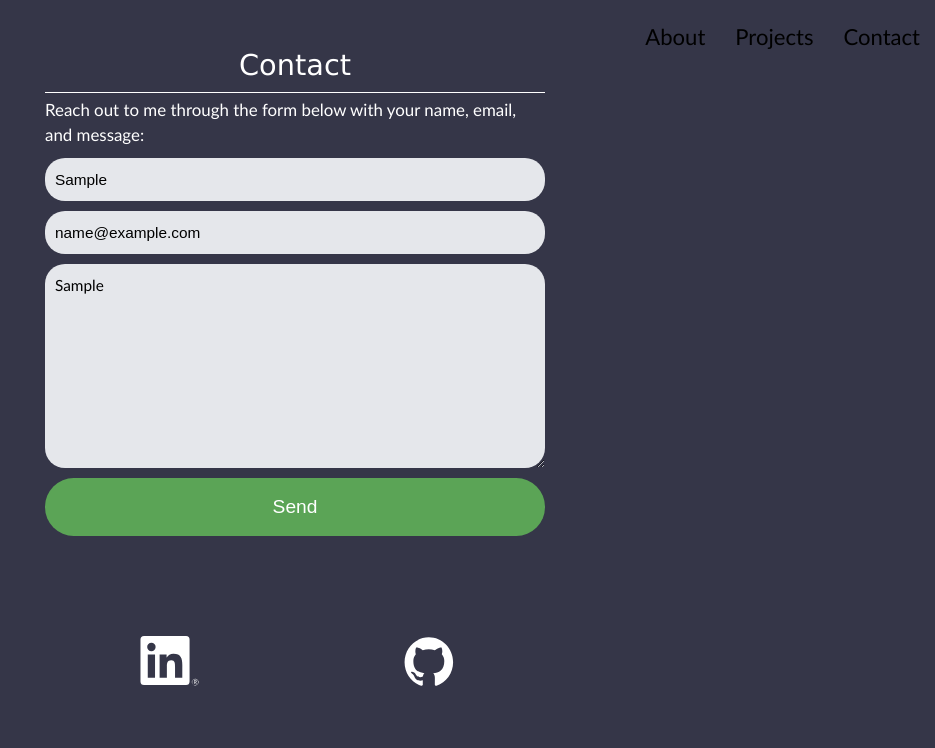
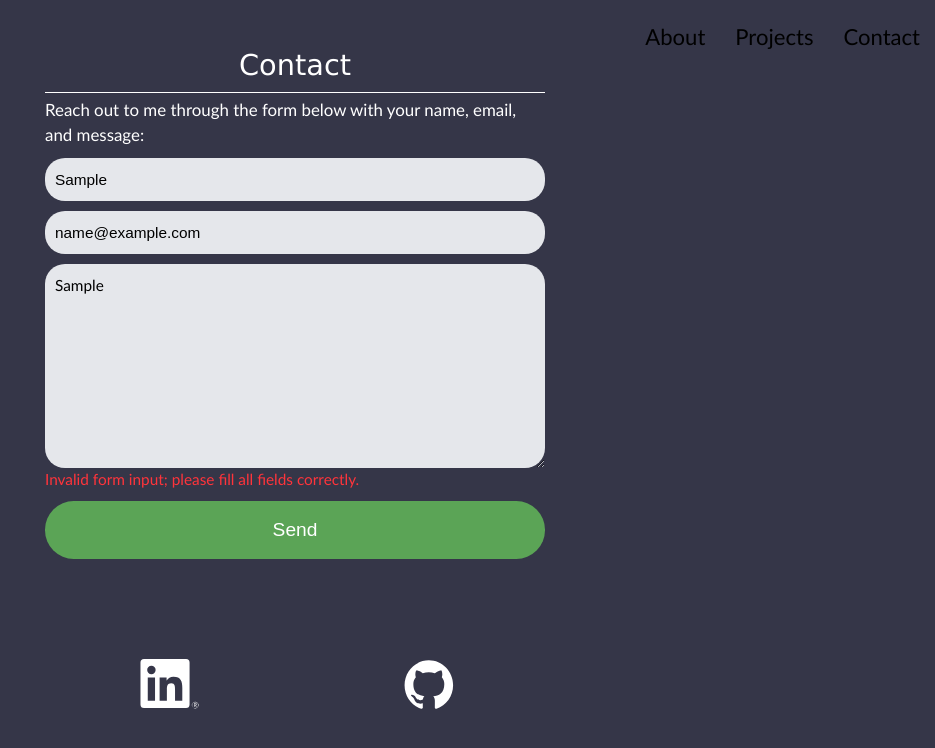
Before and after one commit to mbabey/personal-site, a React (Create React App) app in the folder front-end/: page / in a window 1280 px wide. Both pictures are taken after typing "Sample", "name@example.com", "Sample" into the empty fields and a click on the button "Send". Shown: the part 2694-3442 px from the top of the page, without its empty margins (345-1280 px from the left). Built offline with nearby package versions, Linux system fonts and the light colour scheme.

Commit message:
Add more user feedback to form

```diff
--- a/front-end/src/components/SectionContact.js
+++ b/front-end/src/components/SectionContact.js
@@ -18,6 +18,7 @@ const Contact = forwardRef(function Contact(props, ref) {
   const name = useRef(null);
   const email = useRef(null);
   const message = useRef(null);
+  const errmsg = useRef(null);
 
   const [btnContent, setBtnContent] = useState(USER_MSG_SEND);
 
@@ -31,9 +32,14 @@ const Contact = forwardRef(function Contact(props, ref) {
 
     // Validate content.
     if (!(name.valid && email.valid && message.valid)) {
+      validateName(name);
+      validateEmail(email);
+      validateMessage(message);
+      errmsg.current.hidden = false;
       return;
     }
 
+    errmsg.current.hidden = true;
     submitBtn.current.style.backgroundColor = '#4C6F61'; // Dark green.
     setBtnContent(USER_MSG_SENDING);
 
@@ -68,6 +74,7 @@ const Contact = forwardRef(function Contact(props, ref) {
             onKeyUp={() => validateEmail(email)}></input>
           <textarea ref={message} type='text' placeholder='Message' name='message'
             onKeyUp={() => validateMessage(message)}></textarea>
+          <div ref={errmsg} id='errmsg' hidden>Invalid form input; please fill all fields correctly.</div>
           <button ref={submitBtn} type='submit'
             onClick={handleSubmit}
             onKeyDown={(e) => handleEnterReturnKeypress(e, () => handleSubmit(e))}
--- a/front-end/src/styles/contact.css
+++ b/front-end/src/styles/contact.css
@@ -39,14 +39,19 @@
   position: relative;
 }
 
+#contact form textarea {
+  height: 12em;
+}
+
 #contact form input.invalid,
 #contact form textarea.invalid {
   padding: 5px;
   border: 5px solid var(--col-warning-red);
 }
 
-#contact form textarea {
-  height: 12em;
+#contact #errmsg {
+  color: var(--col-warning-red);
+  font-size: 0.8em;
 }
 
 #contact form button {
```
